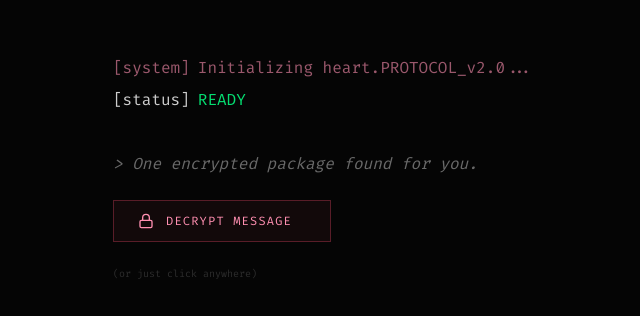
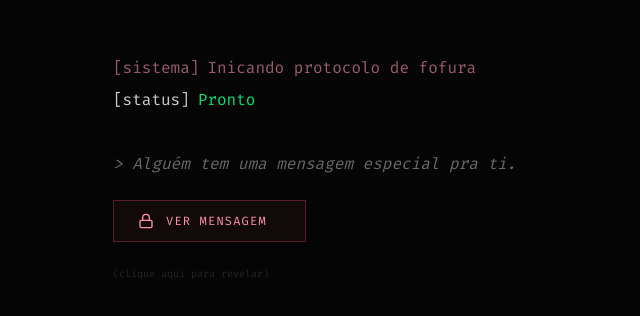
Before and after one commit to iTeze7/heartme, a React (Vite) app: page / in a window 1280 px wide. Shown: the part 232-548 px from the top of the page, without its empty margins (223-863 px from the left). Built offline with nearby package versions, Linux system fonts and the light colour scheme; a web font is replaced by a local one.

Commit message:
Translate texto

```diff
--- a/src/App.tsx
+++ b/src/App.tsx
@@ -50,9 +50,9 @@ export default function App() {
           >
             <div className="space-y-2">
               <div className="flex gap-2 text-pink-soft/60">
-                <span>[system]</span>
+                <span>[sistema]</span>
                 <Typewriter
-                  text="Initializing heart.PROTOCOL_v2.0..."
+                  text="Inicando protocolo de fofura"
                   delay={30}
                   onComplete={() => setConsoleFinished(true)}
                 />
@@ -66,7 +66,7 @@ export default function App() {
                         animate={{ opacity: 1 }}
                         className="text-green-400"
                     >
-                        READY
+                        Pronto
                     </motion.span>
                 )}
               </div>
@@ -78,7 +78,7 @@ export default function App() {
                   className="pt-8 flex flex-col items-start gap-6"
                 >
                   <p className="text-white/40 italic">
-                    {">"} One encrypted package found for you.
+                    {">"} Alguém tem uma mensagem especial pra ti.
                   </p>
 
                   <button
@@ -90,12 +90,12 @@ export default function App() {
                     className="group flex items-center gap-3 px-6 py-3 border border-pink-deep/30 bg-pink-deep/5 hover:bg-pink-deep/10 text-pink-soft transition-all duration-300 pointer-events-auto"
                   >
                     <Lock size={16} className="group-hover:rotate-12 transition-transform" />
-                    <span className="font-mono tracking-widest uppercase text-xs">Decrypt Message</span>
+                    <span className="font-mono tracking-widest uppercase text-xs">ver mensagem</span>
                     <span className="terminal-cursor" />
                   </button>
 
                   <p className="text-[10px] text-white/20 animate-pulse">
-                    (or just click anywhere)
+                    (clique aqui para revelar)
                   </p>
                 </motion.div>
               )}
@@ -117,7 +117,6 @@ export default function App() {
               className="z-20 text-center"
             >
               <h2 className="text-pink-deep font-mono text-xl tracking-[0.3em] uppercase glow-text mb-2">
-                Decrypted
               </h2>
               <div className="w-12 h-px bg-pink-deep/30 mx-auto mb-8" />
 
@@ -128,7 +127,7 @@ export default function App() {
                 }}
                 className="text-white/20 hover:text-white/60 transition-colors uppercase text-[10px] tracking-widest font-mono"
               >
-                Re-encrypt
+                voltar
               </motion.button>
             </motion.div>
 
@@ -140,7 +139,7 @@ export default function App() {
             </div>
 
             <div className="absolute bottom-8 right-8 text-[10px] font-mono text-white/10 uppercase tracking-widest">
-                heart_reveal // success
+                mensagem revelada // successo
             </div>
           </motion.div>
         )}
```
